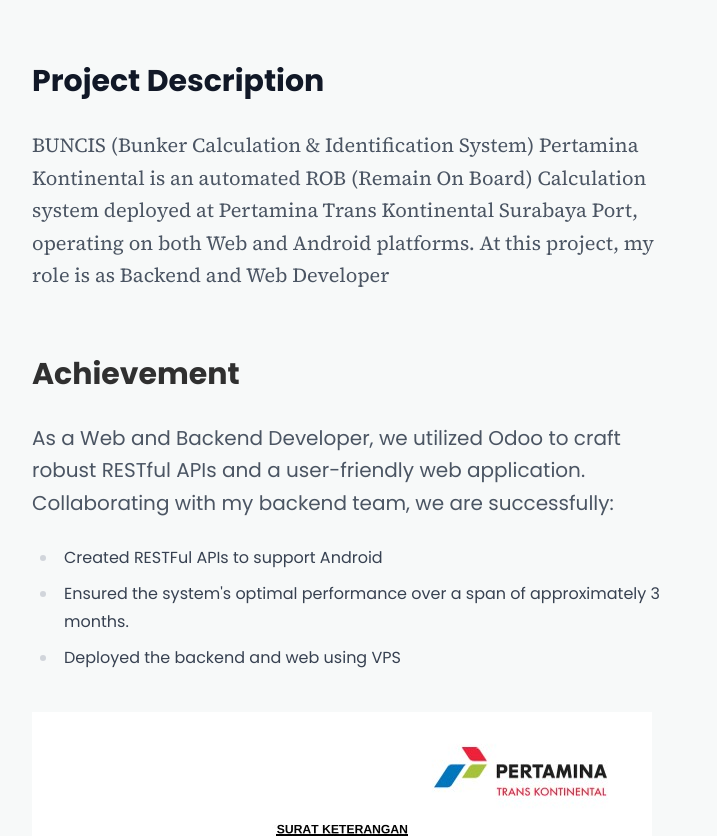
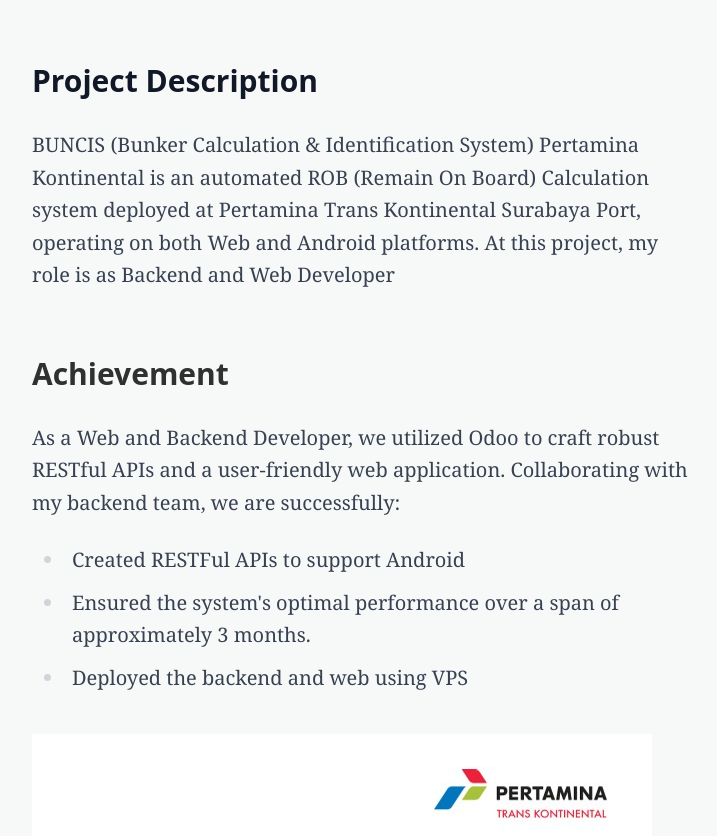
Before and after one commit to martuafernando/martuafernando.github.io, a Next.js app: page /projects/buncis-pertamina-kontinental in a window 1280 px wide. Shown: the part 841-1677 px from the top of the page, without its empty margins (272-989 px from the left). Built offline with nearby package versions, Linux system fonts and the light colour scheme.

Commit message:
fix: fixing typography in reading page

```diff
--- a/src/app/projects/[id]/page.tsx
+++ b/src/app/projects/[id]/page.tsx
@@ -8,12 +8,6 @@
 import Project from "@/domain/entities/project";
 import { breakpoint } from "@/presentation/constant/breakpoint";
 import ToolsIcon from "@/presentation/components/tools-icon-component";
-import { Source_Serif_4 } from "next/font/google";
-
-const sourceSerif4 = Source_Serif_4({
-  subsets: ["latin"],
-  weight: ["400", "500", "600", "700"],
-});
 
 export async function generateMetadata({ params }: { params: { id: string } }) {
   const project: Project = getProjectById(params.id)!;
@@ -80,12 +74,12 @@
 
         {project?.description && (
           <section className="mt-16 prose">
-            <h2 className="text-3xl font-bold">Project Description</h2>
-            <p className={`text-xl text-gray-600 mt-4 leading-relaxed ${sourceSerif4.className}`}>{project.description}</p>
+            <h2 className="text-3xl font-bold font-sans">Project Description</h2>
+            <p className={`text-xl text-gray-700 mt-4 leading-relaxed font-serif`}>{project.description}</p>
           </section>
         )}
 
-        <article className={`mt-16 prose prose-headings:text-black prose-h1:text-5xl prose-h2:text-3xl prose-p:text-gray-600 prose-p:text-xl prose-p:leading-relaxed prose-p:${sourceSerif4.className}`}>
+        <article className={`prose prose-headings:mt-16 prose-headings:text-black prose-headings:font-sans prose-h1:text-5xl prose-h2:text-3xl text-gray-700 text-xl leading-relaxed font-serif`}>
           <MDXRemote source={project.content} />
         </article>
       </div>
```
